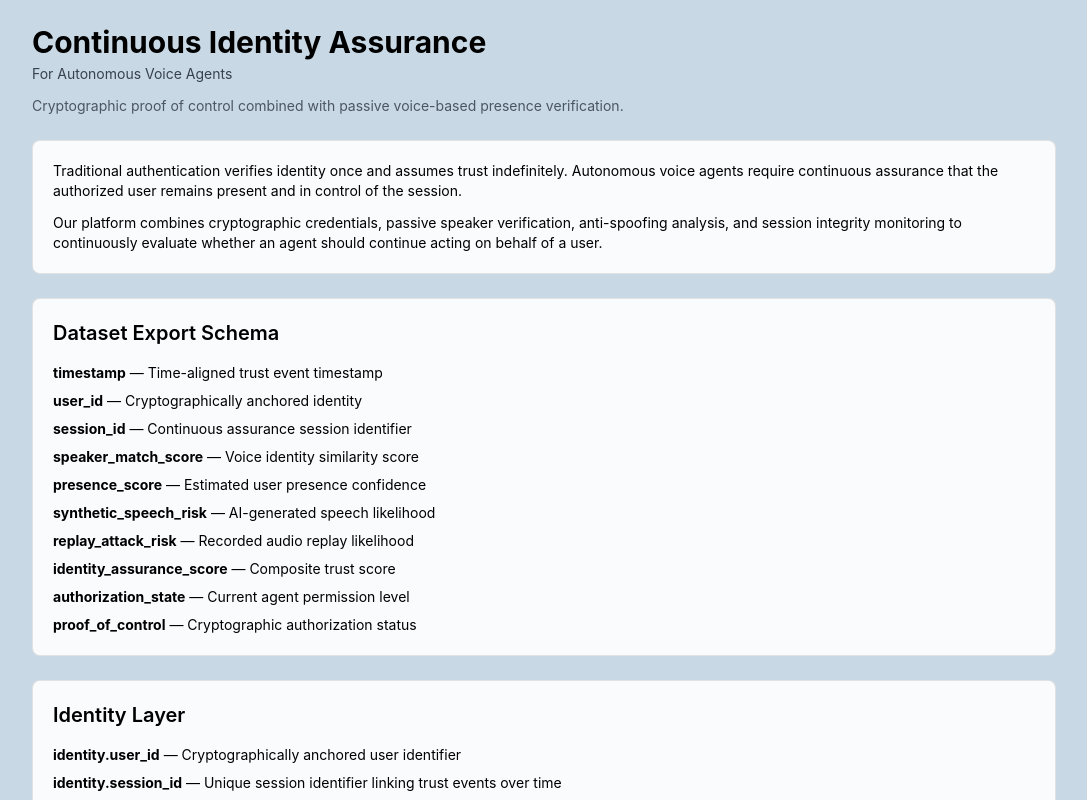
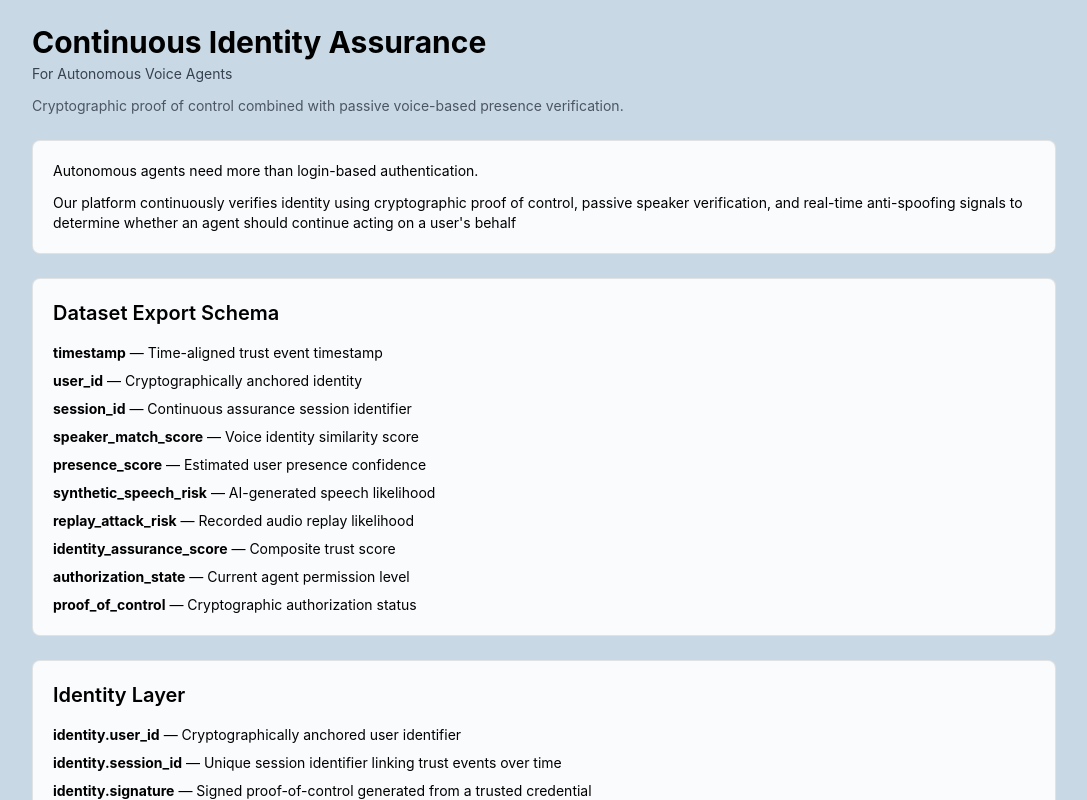
Before and after one commit to SanguineAI-Incorporated/sanguine-ai-users, a React (Vite) app: page /documentation in a window 1280 px wide. Shown: the top 800 px of the page, without its empty margins (96-1183 px from the left). Built offline with nearby package versions, Linux system fonts and the light colour scheme.

Commit message:
Refactor authentication overview text for clarity

```diff
--- a/src/pages/Documentation.jsx
+++ b/src/pages/Documentation.jsx
@@ -137,17 +137,11 @@ export default function Documentation() {
         {/* OVERVIEW */}
         <div className="bg-white/90 border border-black/10 rounded-lg p-5 text-sm">
           <p>
-            Traditional authentication verifies identity once and assumes
-            trust indefinitely. Autonomous voice agents require continuous
-            assurance that the authorized user remains present and in
-            control of the session.
+           Autonomous agents need more than login-based authentication.
           </p>
 
           <p className="mt-3">
-            Our platform combines cryptographic credentials, passive
-            speaker verification, anti-spoofing analysis, and session
-            integrity monitoring to continuously evaluate whether an
-            agent should continue acting on behalf of a user.
+            Our platform continuously verifies identity using cryptographic proof of control, passive speaker verification, and real-time anti-spoofing signals to determine whether an agent should continue acting on a user's behalf
           </p>
         </div>
 
```
